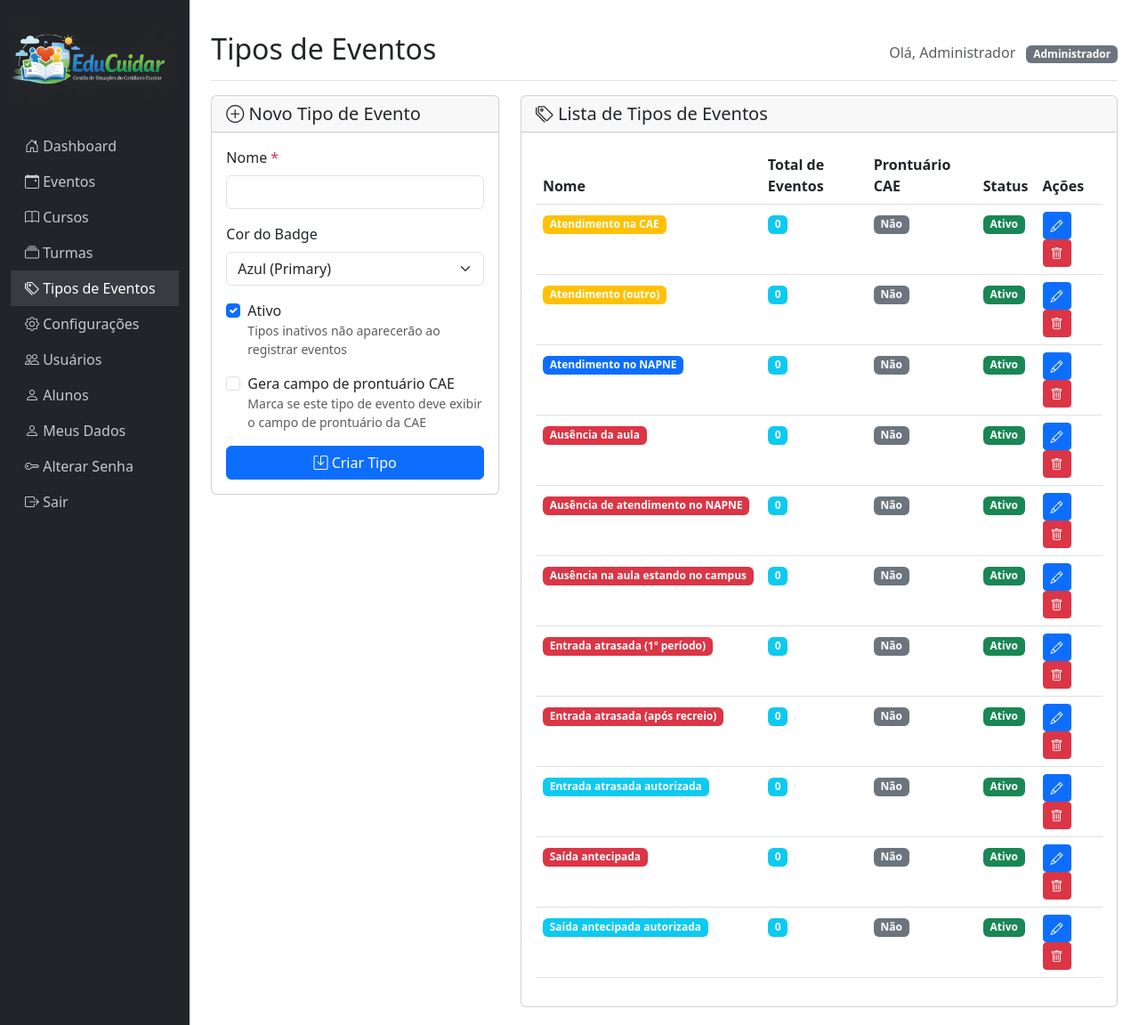
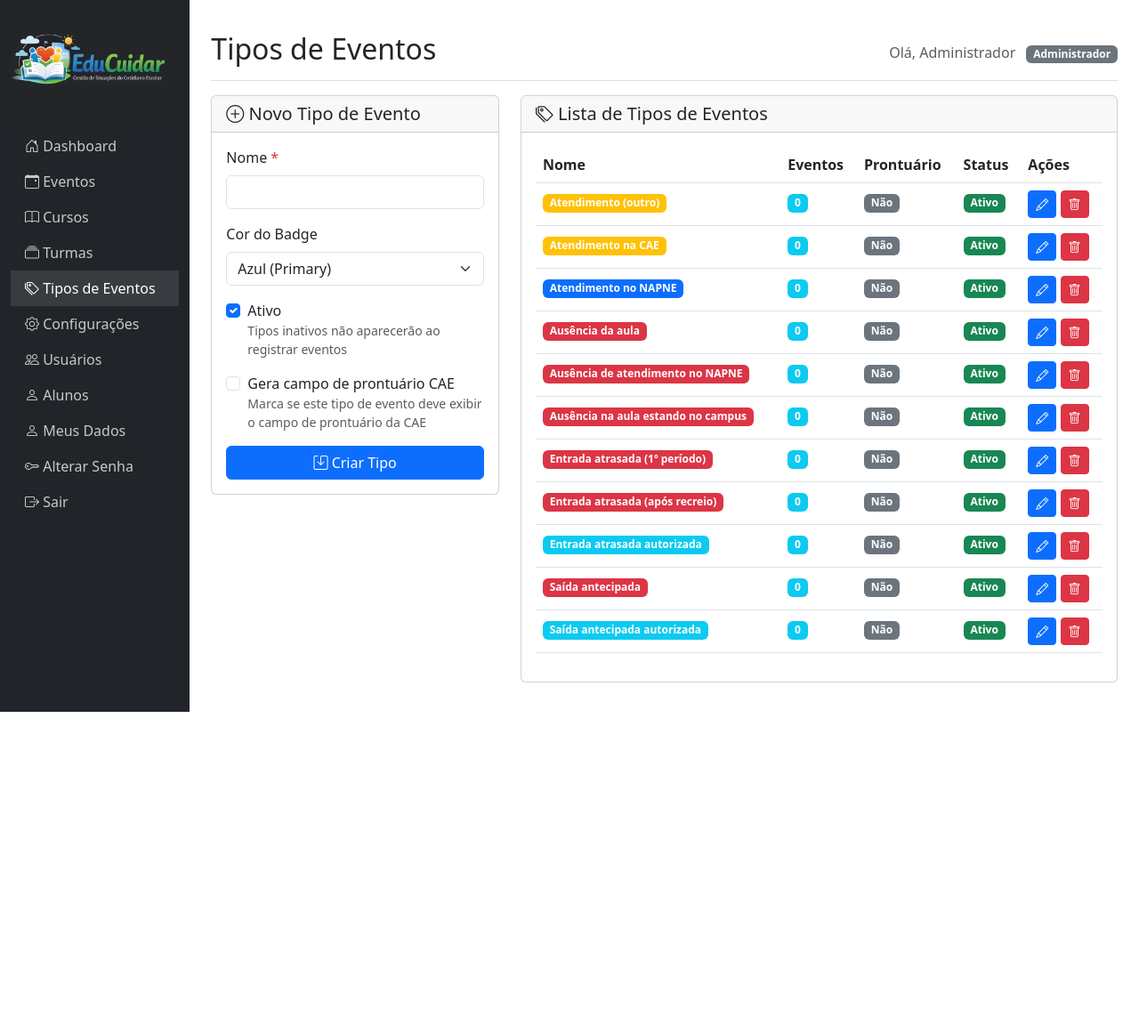
Before and after one commit to marceloschmitt/educuidar, a PHP site: page /tipos_eventos.php in a window 1280 px wide. Shown: the whole page at 89% size. After the commit the page ends 800 px from the top, so only its background shows below. Run offline with PHP 8.4, Linux system fonts and the light colour scheme; a user stored in the database is signed in; data comes from the database, SQL or seed files in the repository; data that the repository does not hold is empty.

Commit message:
Correção da tela de tipos de eventos

```diff
--- a/database.sql
+++ b/database.sql
@@ -163,7 +163,7 @@ INSERT INTO tipos_eventos (nome, cor, ativo) VALUES
 ('Ausência da aula', 'danger', 1),
 ('Atendimento (outro)', 'warning', 1),
 ('Ausência de atendimento no NAPNE', 'danger', 1),
-('Atendimento  na CAE', 'warning', 1),
+('Atendimento na CAE', 'warning', 1),
 ('Entrada atrasada autorizada', 'info', 1),
 ('Saída antecipada autorizada', 'info', 1),
 ('Saída antecipada', 'danger', 1),
--- a/tipos_eventos.php
+++ b/tipos_eventos.php
@@ -191,8 +191,8 @@ $tipos = $tipo_evento->getAll();
                         <thead>
                             <tr>
                                 <th>Nome</th>
-                                <th>Total de Eventos</th>
-                                <th>Prontuário CAE</th>
+                                <th>Eventos</th>
+                                <th>Prontuário</th>
                                 <th>Status</th>
                                 <th>Ações</th>
                             </tr>
```
